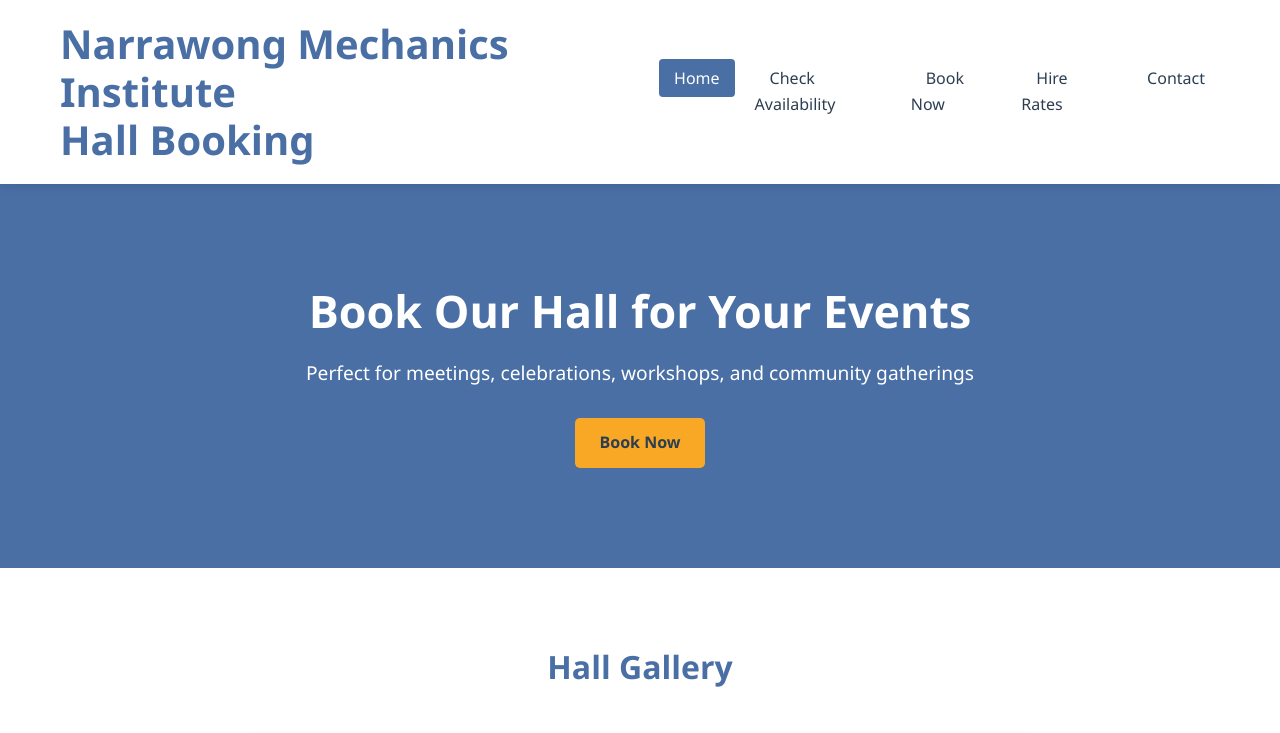
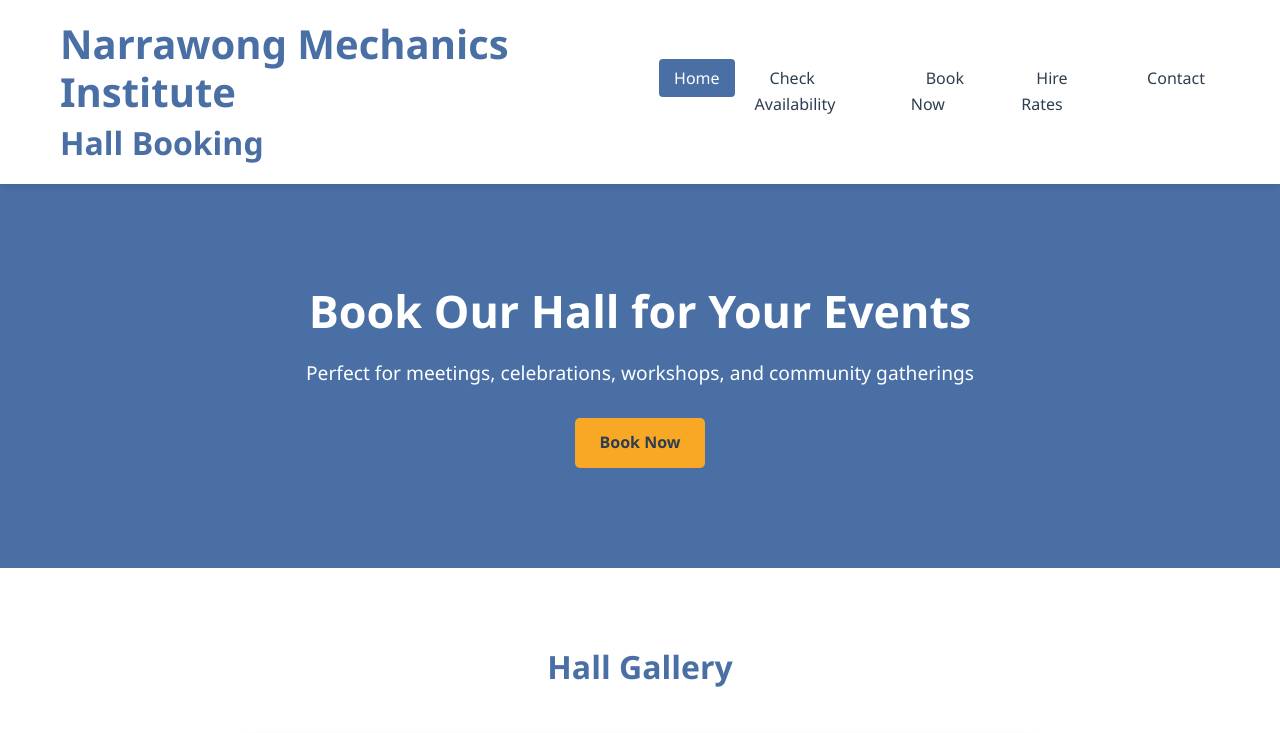
Before and after one commit to NGCorem/HallBooking, a plain HTML site: page index.html in a window 1280 px wide. Shown: the top 733 px of the page. Drawn offline with Linux system fonts and the light colour scheme.

Commit message:
Update index.html

```diff
--- a/index.html
+++ b/index.html
@@ -10,7 +10,7 @@
 <body>
     <header>
         <div class="container">
-            <h1>Narrawong Mechanics Institute<br>Hall Booking</h1>
+            <h1>Narrawong Mechanics Institute<br><span style="font-size: 0.8em;">Hall Booking</span></h1>
             <nav>
                 <ul>
                     <li><a href="#" class="active">Home</a></li>
```
